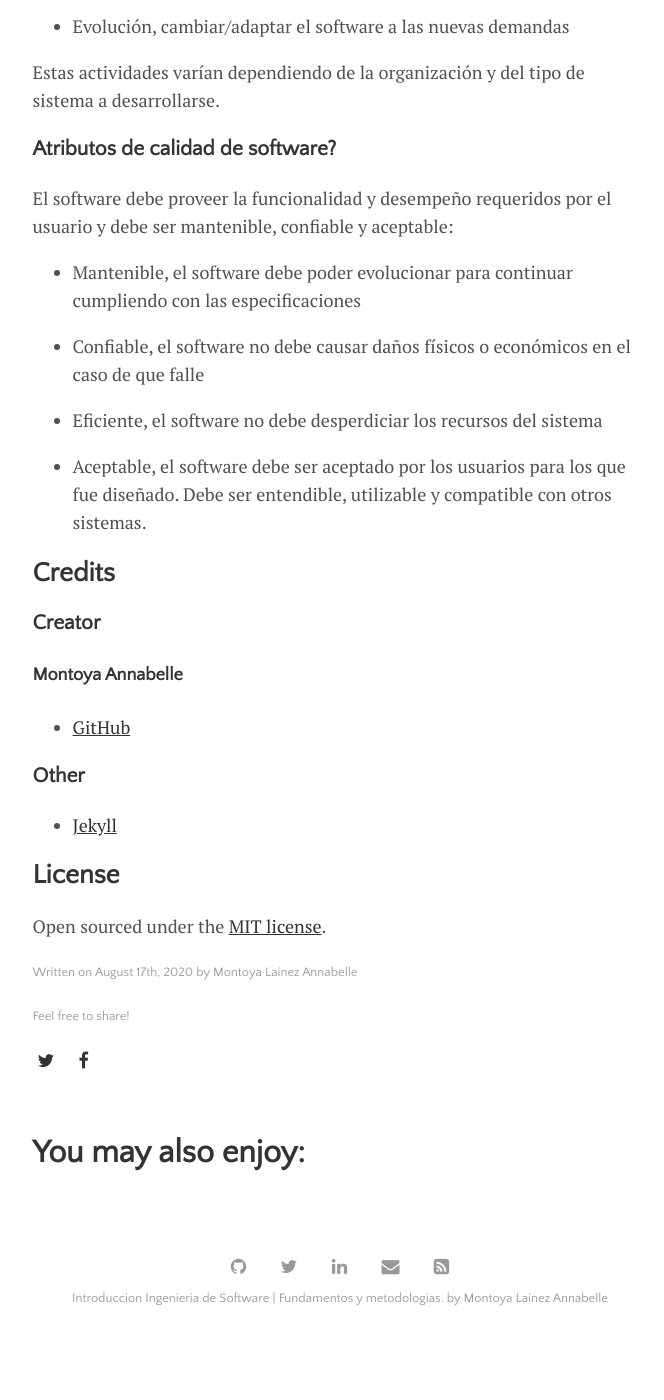
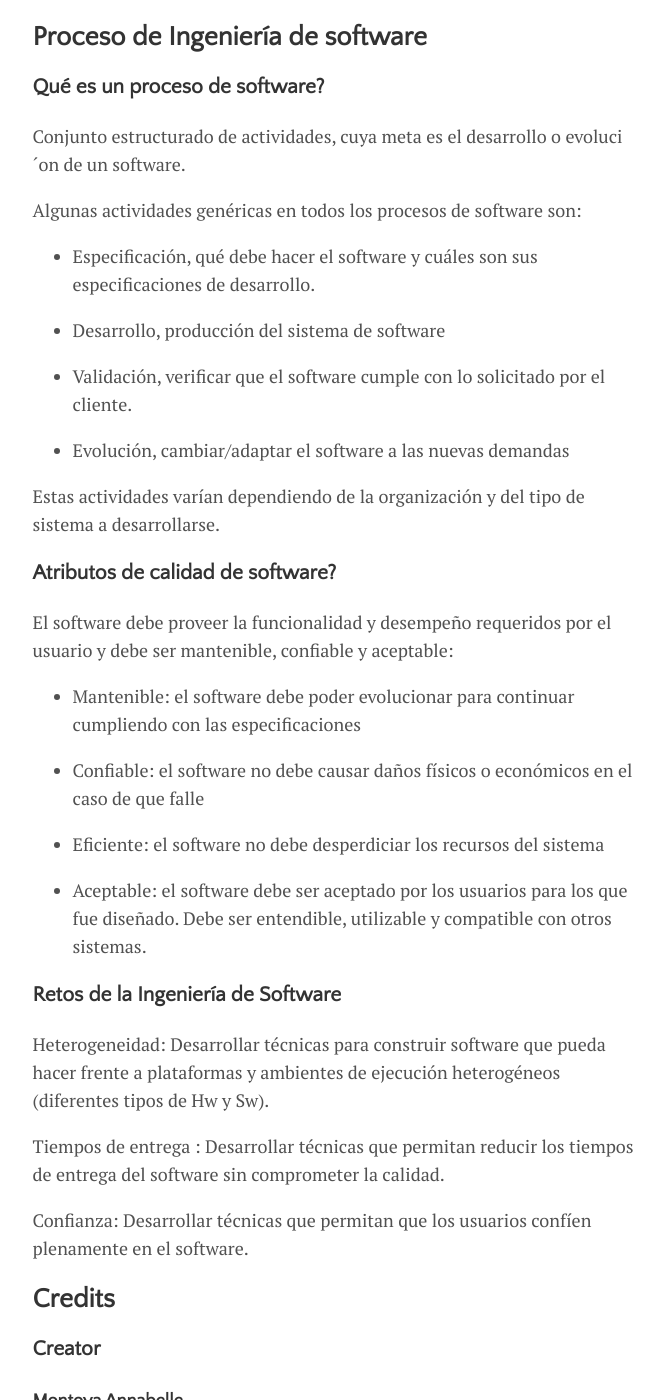
Before and after one commit to Anna-Montoya2020/Ingenieria-de-Software-Proyecto, a Jekyll site: the page built from _posts/2015-10-10-getting-started.md, in a window 1280 px wide and 1400 px high, scrolled down 3082 px. Shown: the whole window, without its empty margins (300-964 px from the left). Built offline with Jekyll 4.4.1, drawn with Linux system fonts in a browser that asks for light colours; our own code applies the rules of GitHub Pages for plain Markdown files; before the commit the page ends 4426 px from its top, so only the background shows below that; some of the changed text lies outside the part shown.

Commit message:
Update 2015-10-10-getting-started.md

```diff
--- a/_posts/2015-10-10-getting-started.md
+++ b/_posts/2015-10-10-getting-started.md
@@ -1,6 +1,6 @@
 ---
 layout: post
-title: "Ingenieria Software"
+title: "Ingenieria de Software"
 author: "Annabelle Montoya"
 categories: journal
 tags: [documentation,sample]
@@ -26,7 +26,8 @@ Adoptar un enfoque sistemático para llevar a cabo su trabajo
 
 1. [ Fundamentos a la Ingeniería de Software](#Fundamentos-a-la-Ingeniería-de-Software)
 
-   1. [Que es software?](#Que-es-software?)
+   1. [Objetivo de la Ingenieria de Software](#Objetivo-de-la-Ingenieria-de-Software)
+   2. [Que es software?](#Que-es-software?)
 
 
 2. [Proceso de Ingeniería de software](#Proceso-de-Ingeniería-de-software)
@@ -35,7 +36,7 @@ Adoptar un enfoque sistemático para llevar a cabo su trabajo
 
    2. [¿Atributos de calidad de software?](#Atributos-de-calidad-de-software)
 
-   3.
+   3. [¿Retos de la Ingeniería de Software?](#Retos-de-la-Ingeniería-de-Software)
 
    4.
 
@@ -100,56 +101,61 @@ Adoptar un enfoque sistemático para llevar a cabo su trabajo
 
 Presentar contenido sobre los principios y guías de la ingeniería en software, presentación de metodologías y fases y conceptos para llevar a cabo un buen funcionamiento al momento de querer desarrollar y generar un sistema.
 
+### Objetivo de la Ingenieria de Software
+
+Planificar el desarrollo del software como un proceso metodológico de construcción y de gesti´on de proyectos soportado en estándares utilizados en la industria de la ingeniería de software para diseñar software de calidad.
+
+* Caracterizar los fundamentos del proceso de desarrollo de software para planificar el desarrollo de software de manera metodológica.
+* Determinar lineamientos básicos considerando las normas y estándares de la industria para desarrollar software de calidad
+* Definir fundamentos de estándares y normas para implementar software que contemple la tolerancia a fallos
+* Analizar los aspectos principales de gestión de proyectos de software para desarrollar proyectos de software escalables
+
 ### Que es software?
 
 Programas de cómputo y su documentación asociada: requerimientos,modelos de diseño y manuales de usuario.
 
   Puede ser genérico o ad hoc.
 
-   * Generico: desarrollado para venderse a multiples clientes (Excel, Word,
-etc.)
+   * Generico: desarrollado para venderse a multiples clientes (Excel, Word, etc.)
 
-   * Ad hoc: desarrollado bajo demanda del cliente a un desarrollador
-especifico
+   * Ad hoc: desarrollado bajo demanda del cliente a un desarrollador especifico
 
 ## Proceso de Ingeniería de software
 
 ### Qué es un proceso de software?
 
-Conjunto estructurado de actividades, cuya meta es el
-desarrollo o evoluci´on de un software.
+Conjunto estructurado de actividades, cuya meta es el desarrollo o evoluci´on de un software.
 
 Algunas actividades genéricas en todos los procesos de software son:
-* Especificación, qué debe hacer el software y cuáles son sus
-especificaciones de desarrollo.
+* Especificación, qué debe hacer el software y cuáles son sus especificaciones de desarrollo.
 
 * Desarrollo, producción del sistema de software
 
-* Validación, verificar que el software cumple con lo solicitado por el
-cliente.
+* Validación, verificar que el software cumple con lo solicitado por el cliente.
 
 * Evolución, cambiar/adaptar el software a las nuevas demandas
 
-Estas actividades varían dependiendo de la organización y del tipo de
-sistema a desarrollarse.
+Estas actividades varían dependiendo de la organización y del tipo de sistema a desarrollarse.
 
 ### Atributos de calidad de software?
 
-El software debe proveer la funcionalidad y desempeño requeridos por el usuario y debe ser
-mantenible, confiable y aceptable:
+El software debe proveer la funcionalidad y desempeño requeridos por el usuario y debe ser mantenible, confiable y aceptable:
 
-* Mantenible, el software debe poder evolucionar para continuar
-cumpliendo con las especificaciones
+* Mantenible: el software debe poder evolucionar para continuar cumpliendo con las especificaciones
 
-* Confiable, el software no debe causar daños físicos o económicos en
-el caso de que falle
+* Confiable: el software no debe causar daños físicos o económicos en el caso de que falle
 
-* Eficiente, el software no debe desperdiciar los recursos del sistema
+* Eficiente: el software no debe desperdiciar los recursos del sistema
 
-* Aceptable, el software debe ser aceptado por los usuarios para los
-que fue diseñado. Debe ser entendible, utilizable y compatible con
-otros sistemas.
+* Aceptable: el software debe ser aceptado por los usuarios para los que fue diseñado. Debe ser entendible, utilizable y compatible con otros sistemas.
 
+### Retos de la Ingeniería de Software
+
+Heterogeneidad: Desarrollar técnicas para construir software que pueda hacer frente a plataformas y ambientes de ejecución heterogéneos (diferentes tipos de Hw y Sw).
+
+Tiempos de entrega : Desarrollar técnicas que permitan reducir los tiempos de entrega del software sin comprometer la calidad.
+
+Confianza: Desarrollar técnicas que permitan que los usuarios confíen plenamente en el software.
 
 
 ## Credits
```
